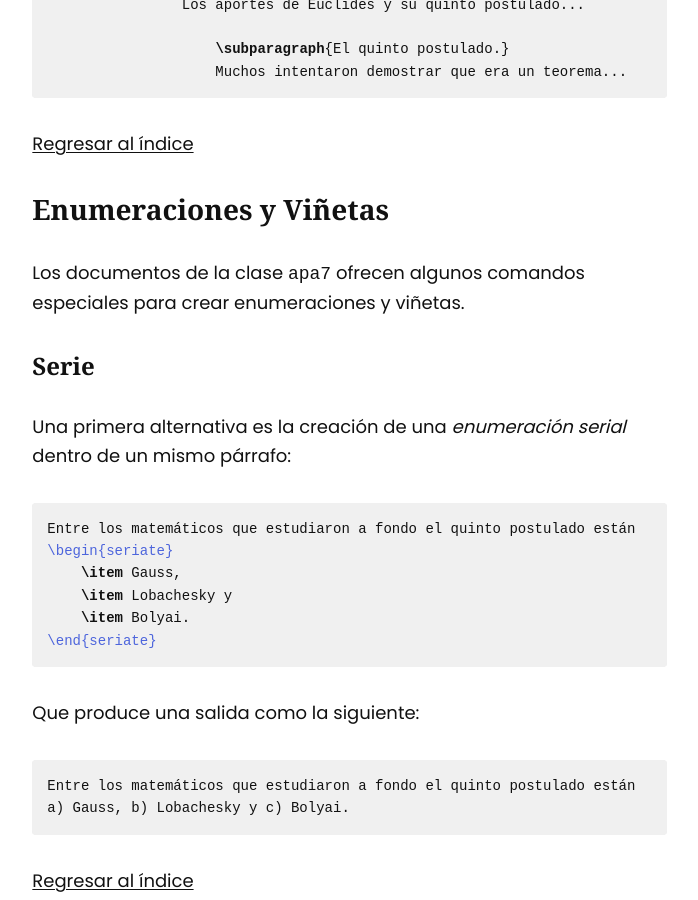
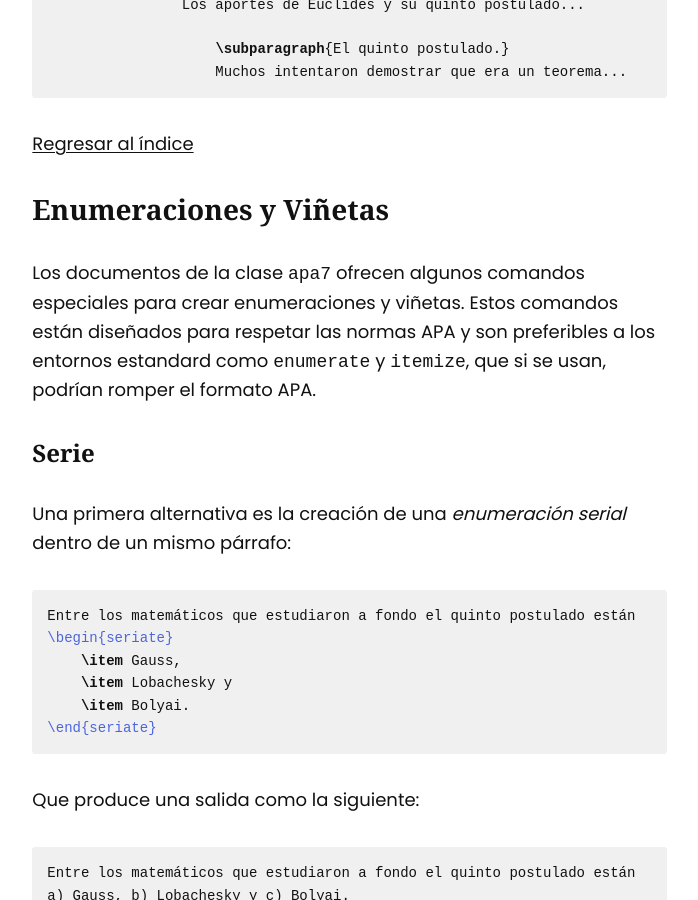
Before and after one commit to asoesem/asoesem.github.io, a Jekyll site: the page built from _posts/2025-04-25-como-escribir-un-doc-apa-en-latex.md, in a window 1280 px wide and 900 px high, scrolled down 15908 px. Shown: the whole window, without its empty margins (457-1155 px from the left). Built offline with Jekyll 4.4.1, drawn with Linux system fonts in a browser that asks for light colours; a script that is not in the unit is left out; the table of contents is made by our own code; some of the changed lines change nothing that is shown; some of the changed text lies outside the part shown.

Commit message:
Mejoras misceláneas del documento
Updated table definition to include proper LaTeX table environment.

````diff
--- a/_posts/2025-04-25-como-escribir-un-doc-apa-en-latex.md
+++ b/_posts/2025-04-25-como-escribir-un-doc-apa-en-latex.md
@@ -363,7 +363,7 @@
 
 ## Enumeraciones y Viñetas
 
-Los documentos de la clase `apa7` ofrecen algunos comandos especiales para crear enumeraciones y viñetas.
+Los documentos de la clase `apa7` ofrecen algunos comandos especiales para crear enumeraciones y viñetas. Estos comandos están diseñados para respetar las normas APA y son preferibles a los entornos estandard como `enumerate` y `itemize`, que si se usan, podrían romper el formato APA.
 
 ### Serie
 
@@ -528,11 +528,13 @@
 Al definir una tabla se le puede colocar una etiqueta que luego se puede utilizar para referenciarla. Por ejemplo, se puede etiquetar de la siguiente manera:
 
 ```tex
-\caption{Título de tabla}
-\label{tab:NombreReferencia}
-\begin{tabular}{ll}
-    ...
-\end{tabular}
+\begin{table}
+   \caption{Título de tabla}
+   \label{tab:NombreReferencia}
+   \begin{tabular}{ll}
+      ...
+   \end{tabular}
+\end{table}
 ```
 
 Donde `\label{tab:NombreTabla}` define una etiqueta llamada `NombreTabla` para la tabla.
````
